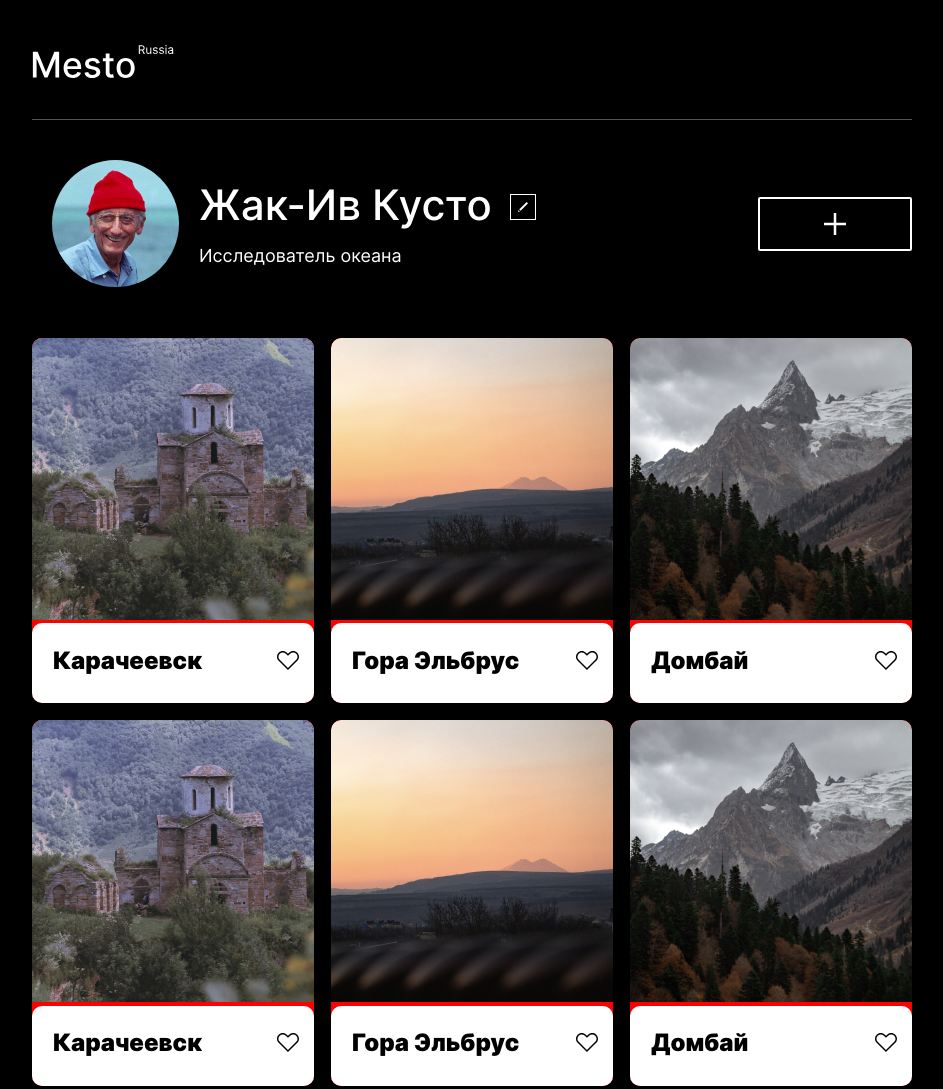
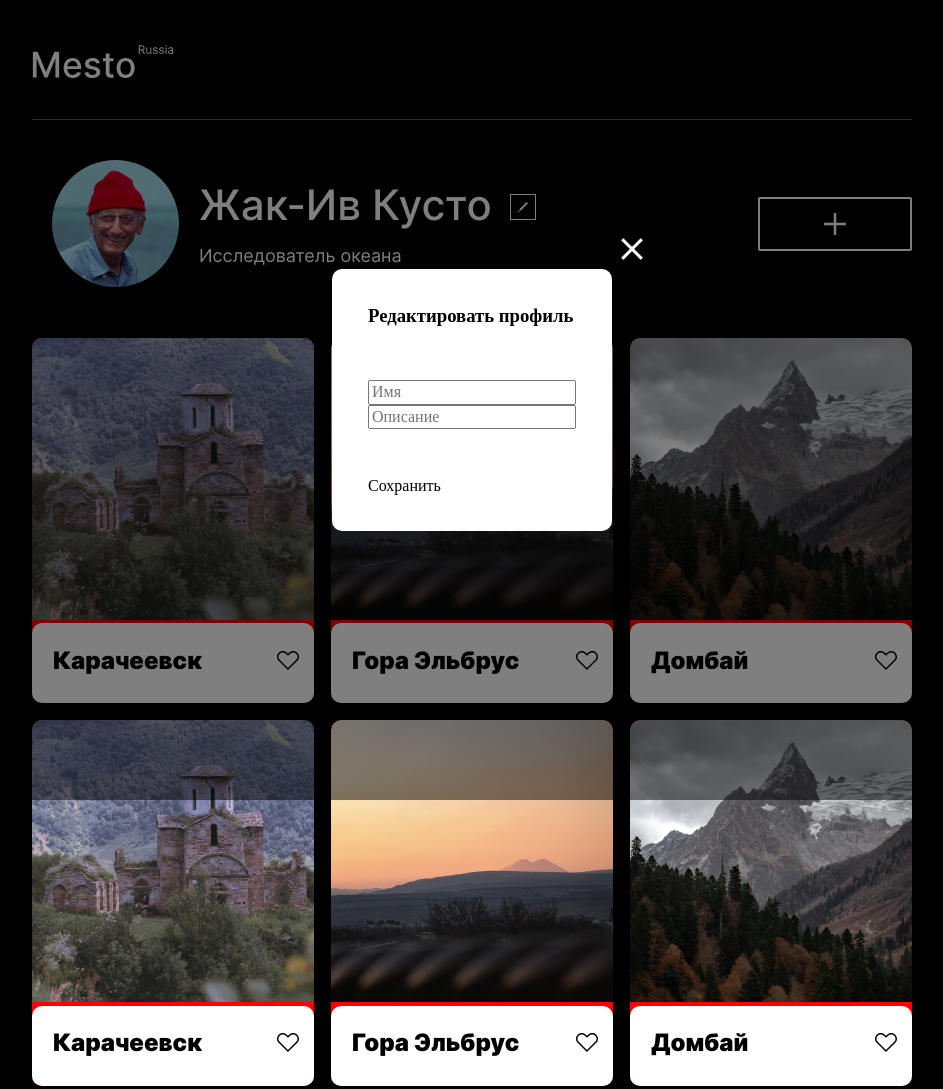
Before and after one commit to daridariaa/mesto, a plain HTML site: page index.html in a window 1280 px wide. Shown: the top 1089 px of the page, without its empty margins (168-1111 px from the left). Drawn offline with Linux system fonts and the light colour scheme.

Commit message:
popup added

```diff
--- a/index.html
+++ b/index.html
@@ -88,8 +88,6 @@
                         </div>
                     </div>
                 </div>
-
-
             </div>
 
             <div class="footer">
@@ -97,5 +95,21 @@
             </div>
 
         </div>
+
+        <div class="popup popup_opened">
+            <div class="edit-form">
+                <div class="edit-form__form">
+                    <h3 class="edit-form__title">Редактировать профиль</h3>
+                    <div class="edit-form__container">
+                        <input class="edit-form__name" type="text" placeholder="Имя" />
+                        <input class="edit-form__occupation" type="text" placeholder="Описание" />
+                    </div>
+                    <div class="edit-form__submit-button">Сохранить</div>
+                    <div class="edit-form__close-button"></div>
+                </div>
+
+            </div>
+        </div>
+
     </body>
 </html>
--- a/pages/index.css
+++ b/pages/index.css
@@ -106,3 +106,50 @@
         margin-left: 19px;
     }
 }
+
+.popup {
+    position: absolute;
+    top: 0;
+    right: 0;
+    bottom: 0;
+    left: 0;
+    background-color: rgba(0, 0, 0, 0.5);
+    align-items: center;
+    justify-content: center;
+    display: none;
+}
+
+.edit-form {
+    background-color: white;
+    border-radius: 10px;
+    display: flex;
+    flex-direction: column;
+    justify-content: space-between;
+    padding: 36px;
+    position: relative;
+}
+
+.edit-form__container {
+    display: flex;
+    flex-direction: column;
+    margin-top: 54px;
+    margin-bottom: 48px;
+}
+
+.edit-form__title {
+    margin: 0;
+}
+
+.edit-form__close-button {
+    position: absolute;
+    top: -40px;
+    right: -40px;
+    width: 40px;
+    height: 40px;
+    background-image: url("../images/Close Icon.png");
+    background-size: cover;
+}
+
+.popup_opened {
+    display: flex;
+}
```
